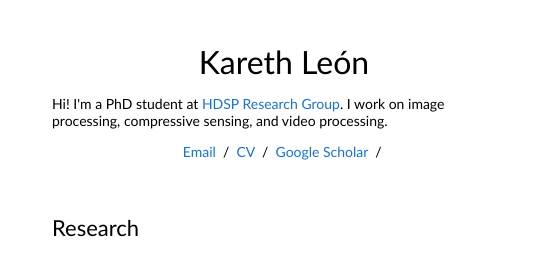
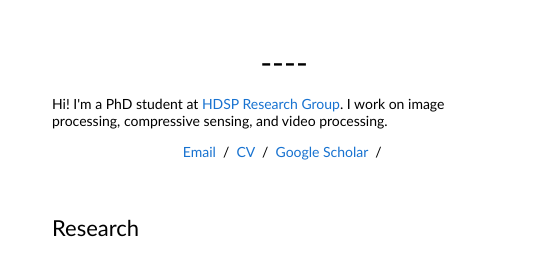
Before and after one commit to kareth-leon/kl6546487, a plain HTML site: page index.html in a window 1280 px wide. Shown: the top 272 px of the page, 208-759 px from the left. Drawn offline with Linux system fonts and the light colour scheme.

Commit message:
Update index.html

```diff
--- a/index.html
+++ b/index.html
@@ -1,9 +1,9 @@
 <!DOCTYPE HTML>
 <html lang="en"><head><meta http-equiv="Content-Type" content="text/html; charset=UTF-8">
 
-  <title>Kareth León</title>
+  <title>me</title>
 
-  <meta name="author" content="Kareth León">
+  <meta name="author" content="me">
   <meta name="viewport" content="width=device-width, initial-scale=1">
 
   <link rel="stylesheet" type="text/css" href="stylesheet.css">
@@ -18,7 +18,7 @@
           <tr style="padding:0px">
             <td style="padding:2.5%;width:63%;vertical-align:middle">
               <p style="text-align:center">
-                <name>Kareth León</name>
+                <name>----</name>
               </p>
               <p>Hi! I'm a PhD student at <a href="http://hdspgroup.com/">HDSP Research Group</a>. I work on image processing, compressive sensing, and video processing.
               </p>
```
